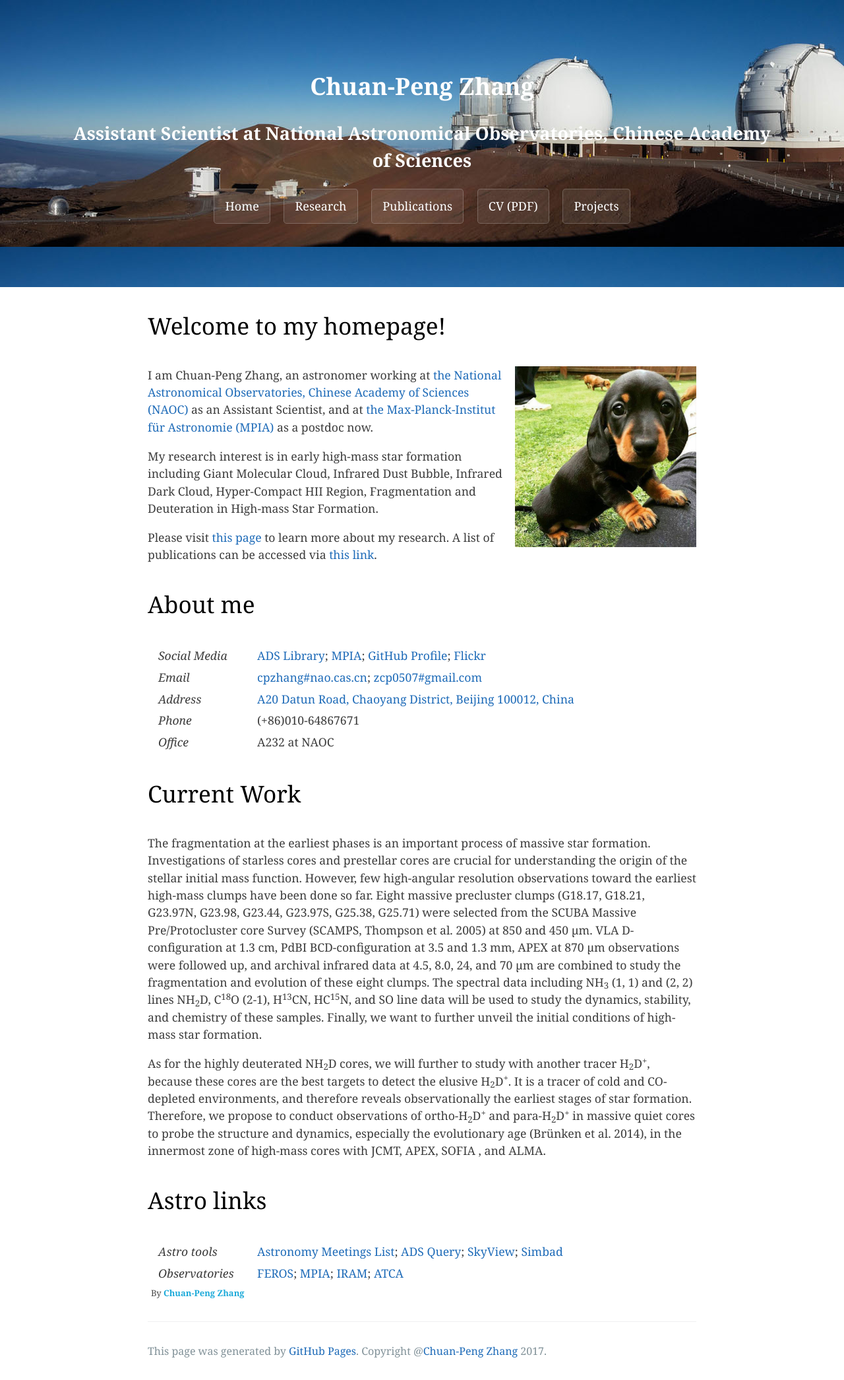
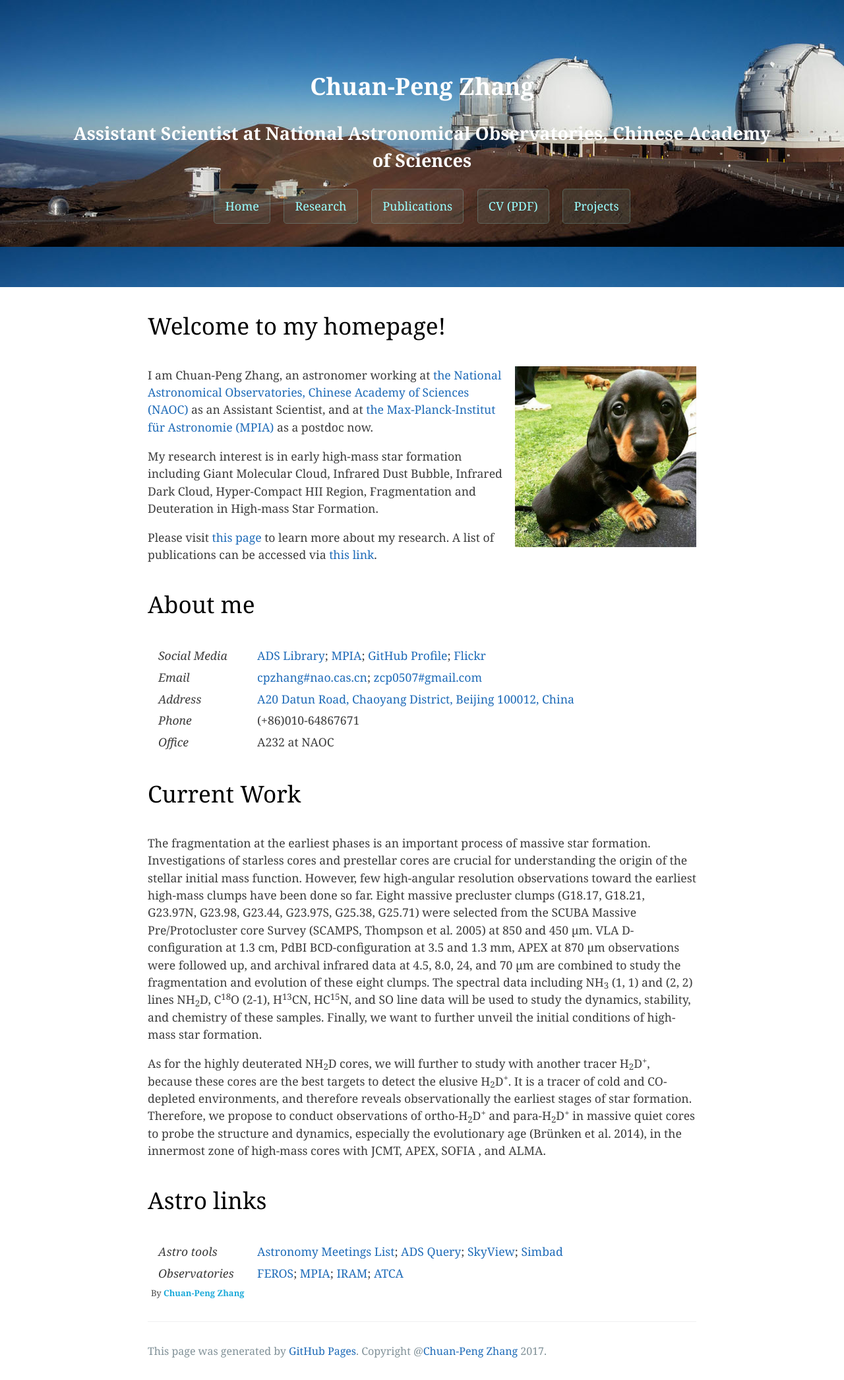
Before and after one commit to zcp521/zcp521.github.io, a Jekyll site: the page built from index.html, in a window 1280 px wide. Shown: the whole page at 66% size. Built offline with Jekyll 4.4.1, drawn with Linux system fonts in a browser that asks for light colours; the list of posts is cut into pages by our own code.

Commit message:
Initial commit

```diff
--- a/css/cayman.css
+++ b/css/cayman.css
@@ -18,18 +18,18 @@ a {
 .btn {
   display: inline-block;
   margin-bottom: 1rem;
-  color: rgba(255, 255, 255, 1);
-  background-color: rgba(255, 255, 255, 0.08);
-  border-color: rgba(255, 255, 255, 0.2);
+  color: rgba(155, 255, 255, 1);
+  background-color: rgba(155, 255, 255, 0.08);
+  border-color: rgba(155, 255, 255, 0.2);
   border-style: solid;
   border-width: 1px;
   border-radius: 0.3rem;
   transition: color 0.2s, background-color 0.2s, border-color 0.2s; }
   .btn:hover {
-    color: rgba(255, 255, 255, 0.8);
+    color: rgba(155, 255, 255, 0.8);
     text-decoration: none;
-    background-color: rgba(255, 255, 255, 0.2);
-    border-color: rgba(255, 255, 255, 0.3); }
+    background-color: rgba(155, 255, 255, 0.2);
+    border-color: rgba(155, 255, 255, 0.3); }
   .btn + .btn {
     margin-left: 1rem; }
   @media screen and (min-width: 64em) {
```
